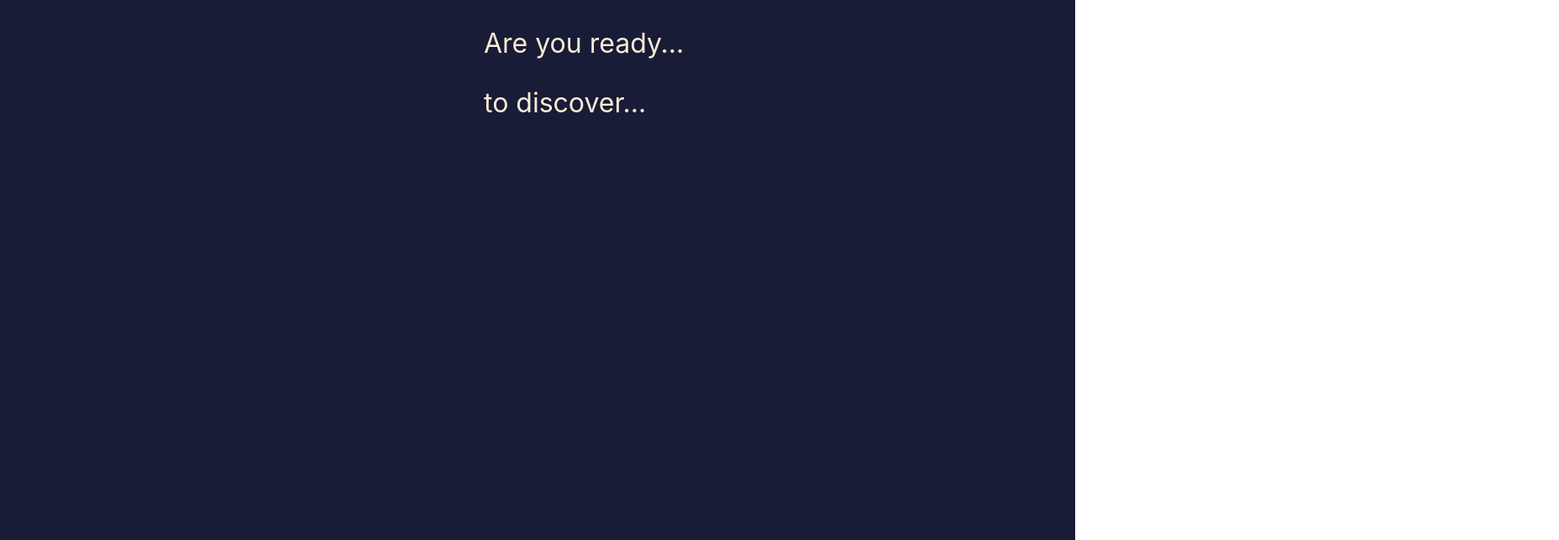
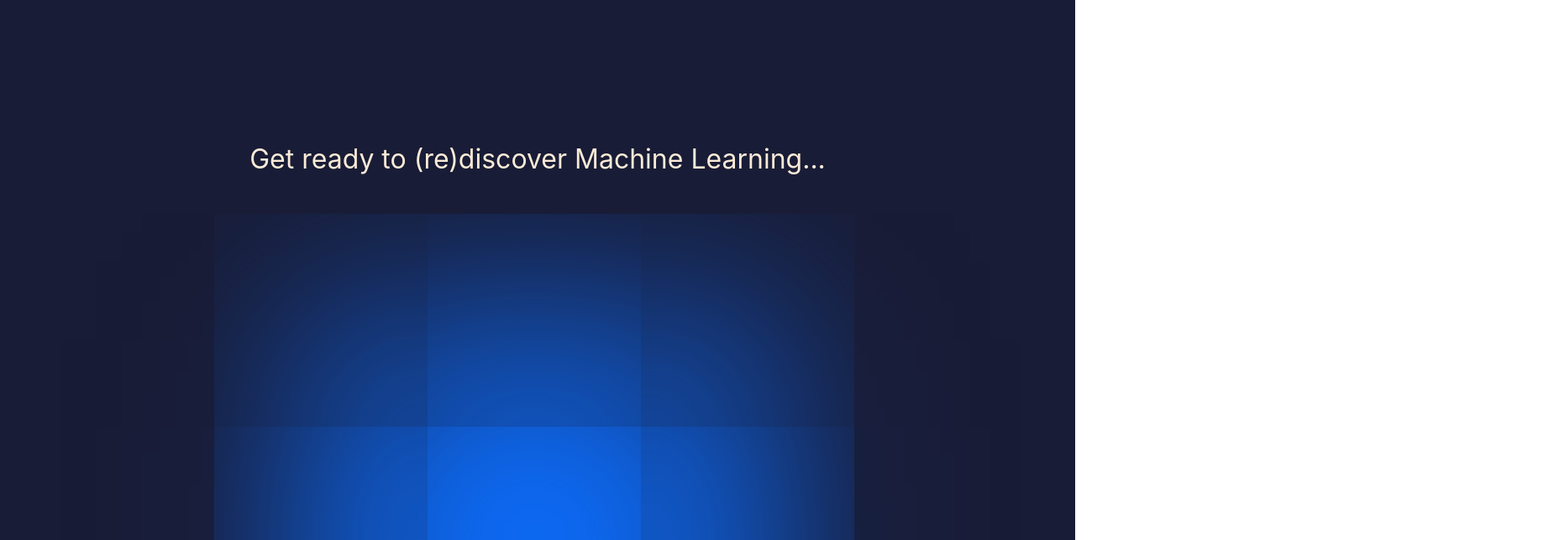
Before and after one commit to pr0grara/loxz-digital, a React (Create React App) app in the folder client/: page / in a window 1280 px wide. Shown: the top 644 px of the page at 84% size, 1856 px wide, since content can reach past the window. Built offline with nearby package versions, Linux system fonts and the light colour scheme.

Commit message:
fade into blue effect

```diff
--- a/client/public/index.html
+++ b/client/public/index.html
@@ -3,7 +3,7 @@
   <head>
     <meta charset="utf-8" />
     <link rel="icon" href="%PUBLIC_URL%/big_D.png" />
-    <meta name="viewport" content="width=device-width, initial-scale=0.41, maximum-scale=1" />
+    <meta name="viewport" content="width=800" />
     <meta name="theme-color" content="#000000" />
     <meta
       name="description"
--- a/client/src/components/landing/landing.jsx
+++ b/client/src/components/landing/landing.jsx
@@ -16,15 +16,20 @@ class Landing extends React.Component {
 
     async componentDidMount() {
         let faders = document.querySelectorAll('.fade-in');
+        let shadow = document.querySelector('#take-survey-button');
         // debugger
         for (let i = 0; i < faders.length; i++) {
             // debugger
-            if (i === faders.length - 1) {
-                setTimeout(() => faders[i].classList.add('appear'), 8000);
-                return
-            }
+            // if (i === faders.length - 1) {
+            //     setTimeout(() => faders[i].classList.add('appear'), 4000);
+            //     return
+            // }
             setTimeout(() => faders[i].classList.add('appear'), i * 2000 + 1500);
         }
+        setTimeout(() => {
+            shadow.style.boxShadow = "#0d6efd 0px 0px 1000px 1000px";
+        }, 4000)
+        setTimeout(() => this.launchSurvey(), 7000)
     }
 
     launchSurvey() {
@@ -51,20 +56,23 @@ class Landing extends React.Component {
     render() {
 
         return (
-            <Container fluid className='frame'>
+            <Container className='frame'>
                 <Row>
-                    <Col className='fade-in'>Are you ready...</Col>
+                    <Col xs={6} className='fade-in'>Get ready to (re)discover Machine Learning...</Col>
                 </Row>
-                <Row>
-                    <Col className='fade-in'>to discover...</Col>
+                {/* <Row>
+                    <Col xs={6} className='fade-in'>to (re)discover...</Col>
                 </Row>
                 <Row>
                     <Col className='fade-in'>Machine Learning?</Col>
-                </Row>
+                </Row> */}
                 <Row>
-                    <Button id="take-survey-button" className='fade-in' onClick={this.launchSurvey}>let's go</Button>
+                    <div id='take-survey-button' className='fade-in'></div>
+
+                    {/* <button id="take-survey-button" className='fade-in' onClick={this.launchSurvey}>let's go</button> */}
                 </Row>
             </Container>
+            // <div className='fade-in'>hello</div>
         )
     }
 }
--- a/client/src/components/root.jsx
+++ b/client/src/components/root.jsx
@@ -5,9 +5,9 @@ import App from './app'
 
 
 const Root = ({ store }) => {
-    let root = document.getElementById('root') //<<<<< this chunk of commented code was messing up heights
-    root.style.width = `${window.innerWidth}px`
-    root.style.height = `${window.innerHeight}px`
+    // let root = document.getElementById('root') //<<<<< this chunk of commented code was messing up heights
+    // root.style.width = `${window.innerWidth}px`
+    // root.style.height = `${window.innerHeight}px`
     // root.style.height = `${document.documentElement.scrollHeight}px`
     return (
         <Provider store={store}>
--- a/client/src/index.css
+++ b/client/src/index.css
@@ -1,10 +1,13 @@
-body {
+html, body {
   margin: 0;
   font-family: -apple-system, BlinkMacSystemFont, 'Segoe UI', 'Roboto', 'Oxygen',
     'Ubuntu', 'Cantarell', 'Fira Sans', 'Droid Sans', 'Helvetica Neue',
     sans-serif;
   -webkit-font-smoothing: antialiased;
   -moz-osx-font-smoothing: grayscale;
+  overflow-x: hidden;
+  width: 100%;
+  height: 100%;
 }
 
 code {
@@ -24,6 +27,10 @@ iframe {
 }
 
 .frame {
+  display: flex;
+  flex-direction: column;
+  justify-content: space-around;
+  align-items: center;
   position: absolute;
   background-color: rgb(25, 28, 54);
   height: 100%;
@@ -33,7 +40,7 @@ iframe {
   bottom:0;
   top:0;
   border:0;
-  z-index: -1;
+  /* z-index: -1; */
 }
 
 .frame > img {
@@ -63,10 +70,11 @@ iframe {
 
 .fade-in {
   position: relative;
-  display: block;
-  top: 25%;
-  left: 45%;
-  margin: 1em 0 0 0;
+  /* margin-left: auto; */
+  /* margin-right: auto; */
+  /* top: 25%; */
+  /* left: 45%; */
+  /* margin: 2em 0 0 0; */
   color: antiquewhite;
   font-size: 2rem;
   /* background-color: antiquewhite; */
@@ -80,19 +88,26 @@ iframe {
 
 #take-survey-button {
   position: relative;
-  left: 50%;
+  /* margin-left: auto;
+  margin-right: auto; */
   top: 50%;
-  width: 6rem;
-  height: 3rem;
+  /* width: 6rem; */
+  /* height: 3rem; */
   color: white;
   font-size: 125%;
   font-family: sans-serif;
-  background-color: #0d6efd;
-  border-radius: 4px;
-  border: white solid 1px;
-  box-shadow: #0d6efd 0px 0px 1000px 150px;
-  transition: opacity box-shadow 500ms ease-in;
-  margin-top: 15rem;
+  background-color: rgb(25, 28, 54);
+  /* border-radius: 4px; */
+  /* border: white solid 1px; */
+  box-shadow: #0d6efd 0px 0px 1000px 10px;
+  transition: box-shadow 3500ms ease-in;
+  margin-top: 5rem;
   /* offset: path("M -50 50 L -500 50 z") auto; */
   /* animation: move 3s linear infinite; */
 }
+
+/* * {
+    background: #000 !important;
+    color: #0f0 !important;
+    outline: solid #f00 1px !important;
+} */
```
